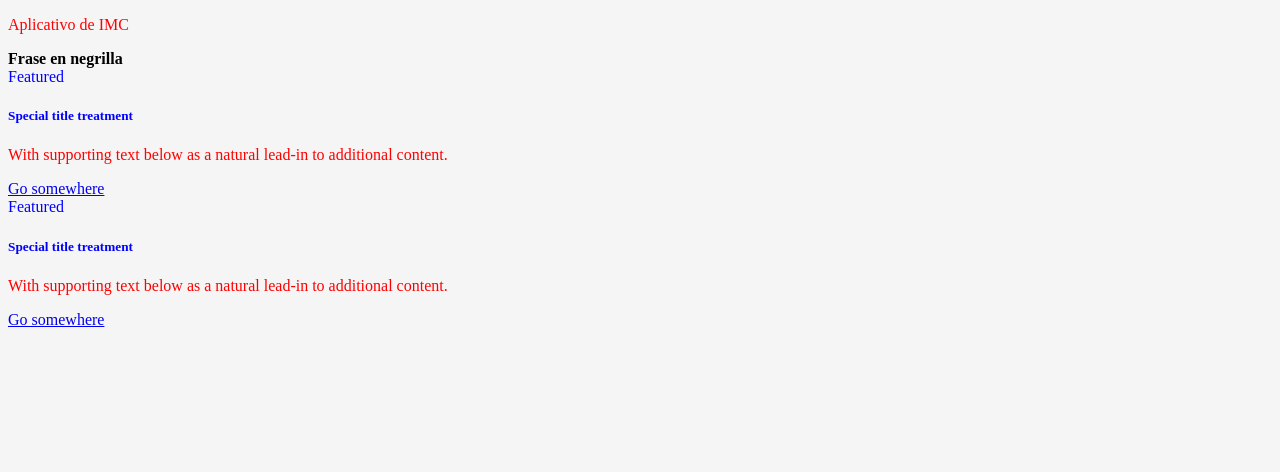
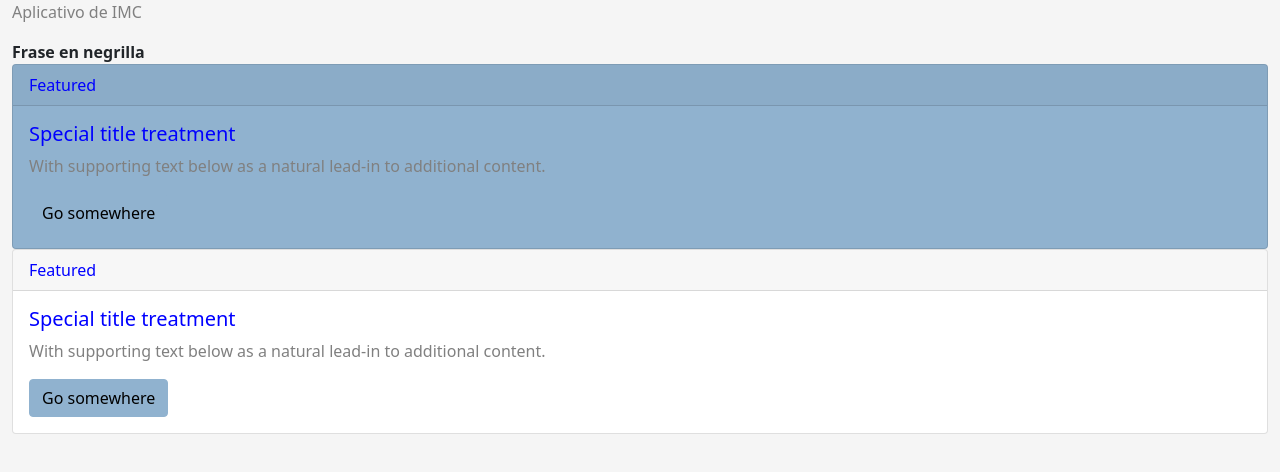
Before and after one commit to academia-geek/imc-c6, a website built with webpack: page src/index.html in a window 1280 px wide. Built offline with nearby package versions, Linux system fonts and the light colour scheme; no server answers.

Commit message:
cambios con sass!!

```diff
--- a/src/app/sass/style.scss
+++ b/src/app/sass/style.scss
@@ -1,6 +1,8 @@
 /*
 @import url('bootstrap/dist/css/bootstrap.min.css');
 */
+$primary: #90b2cf;
+@import "~bootstrap/scss/bootstrap";
 $backgroud-color: rgb(245, 245, 245);
 body {
     background-color: $backgroud-color;
@@ -8,9 +10,19 @@ body {
 
 .container-fluid {
     p {
-        color: red;
+        @if 1 > 2 {
+            color: red;
+        } @else {
+            color: invert(rgb(115, 255, 0), 50%);
+        }
     }
-    .card{
-        color : blue;
+    .card {
+        color: blue;
     }
 }
+
+
+@function invert($color, $amount) {
+    $inverse: change-color($color, $hue: hue($color) + 180);
+    @return mix($inverse, $color, $amount);
+  }
--- a/src/index.html
+++ b/src/index.html
@@ -15,7 +15,7 @@
 
         <b>Frase en negrilla</b>
 
-        <div class="card">
+        <div class="card bg-primary">
             <div class="card-header">
                 Featured
             </div>
```
